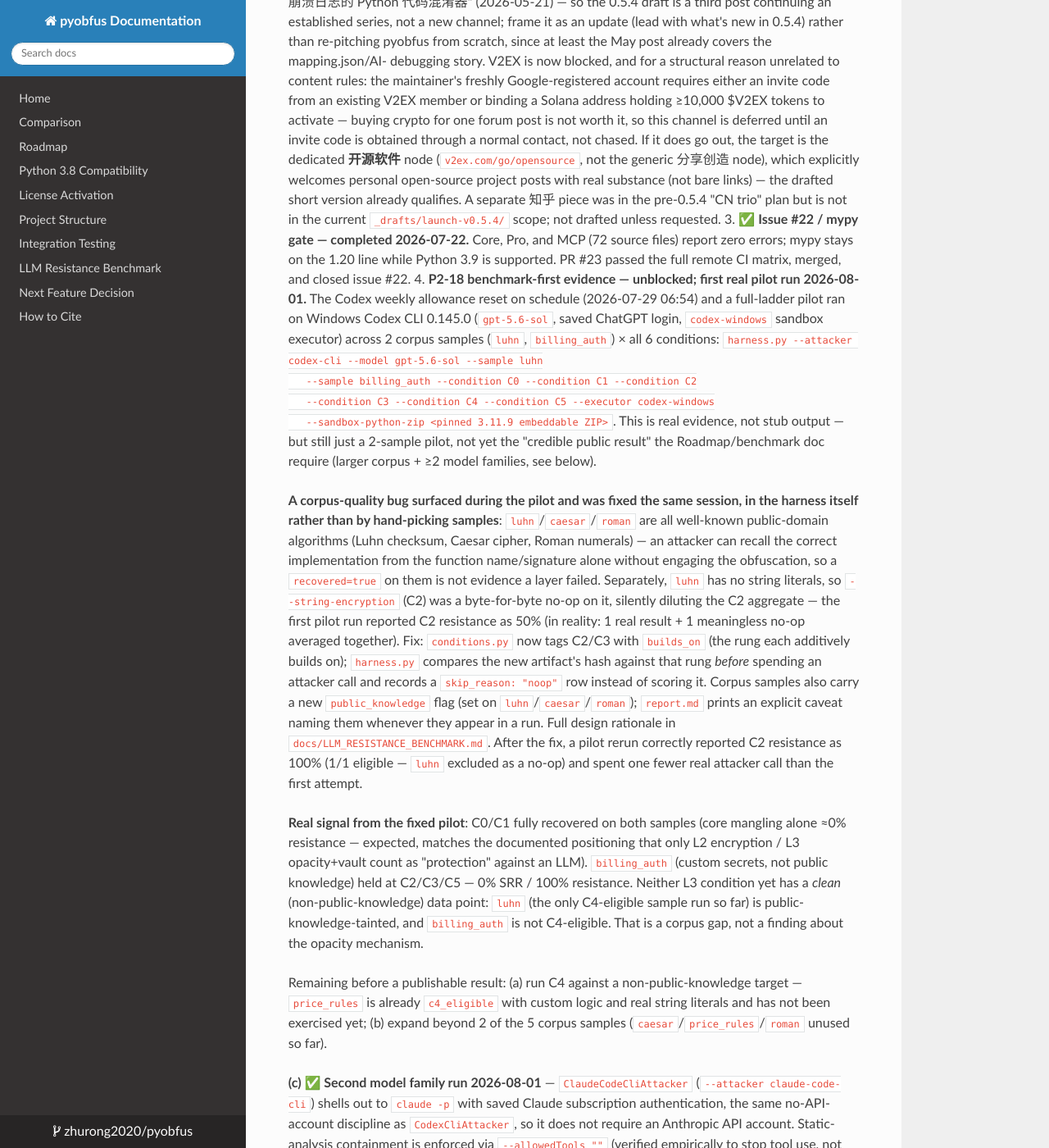
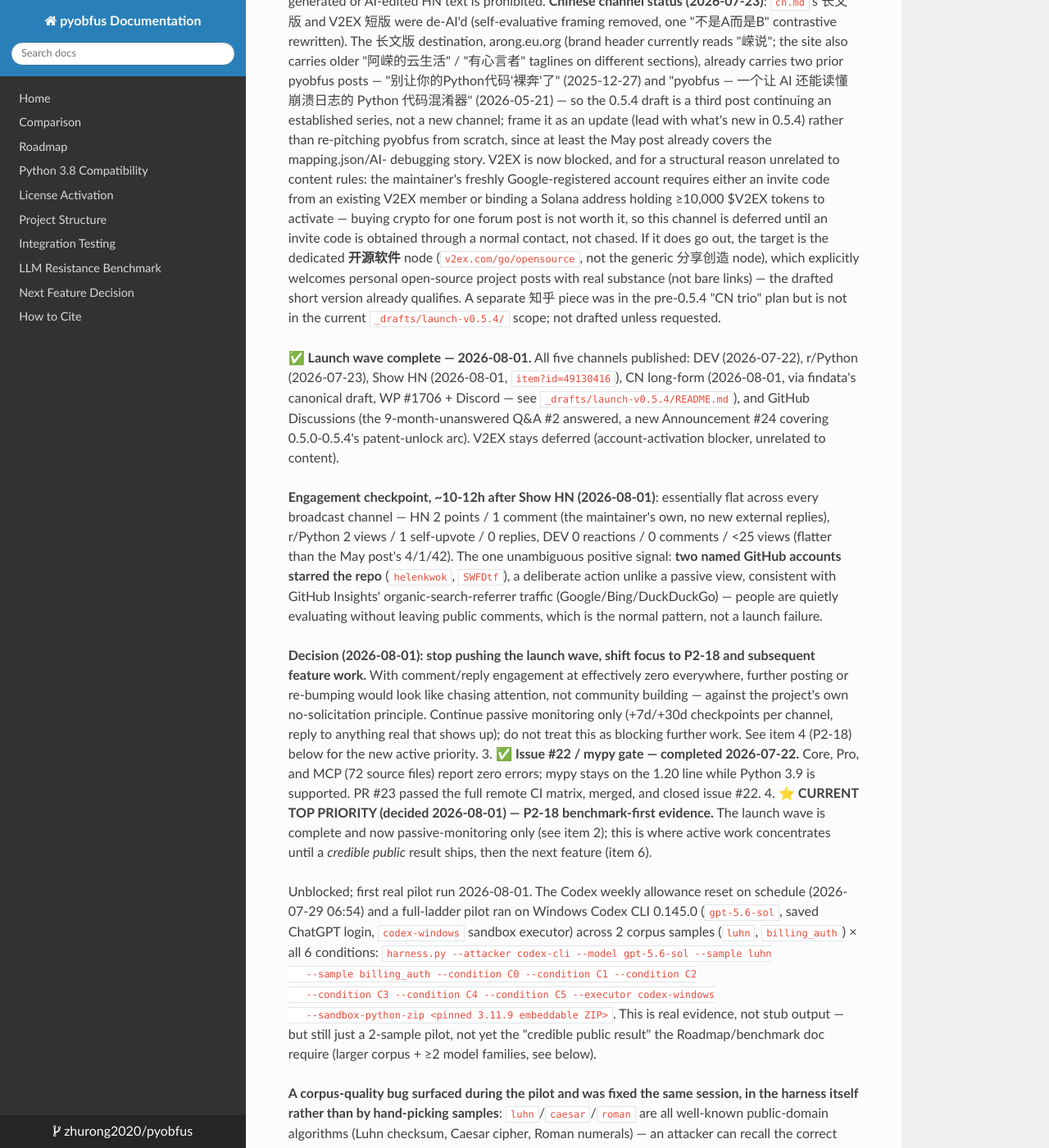
Before and after one commit to zhurong2020/pyobfus, an MkDocs documentation site: the page built from docs/POST_V0.4_TODO.md, in a window 1280 px wide and 1400 px high, scrolled down 1582 px. Shown: the whole window at 82% size. Built offline with MkDocs 1.6.1, drawn with Linux system fonts in a browser that asks for light colours; nearby versions of some CDN libraries; some of the changed text lies outside the part shown.

Commit message:
docs: close out the launch wave, pivot focus to P2-18 and next features
All five launch channels published (DEV, r/Python, Show HN, CN
long-form, GitHub Discussions). Engagement checkpoint ~10-12h after
Show HN came back essentially flat everywhere except two real GitHub
stars (helenkwok, SWFDtf) -- a deliberate action, unlike passive views.
Decision: stop pushing the launch wave (further posting would look
like chasing attention against the project's own no-solicitation
principle), shift to passive +7d/+30d monitoring only, and make P2-18
benchmark work the current top priority until a credible public
result ships, then move to the next feature.

Folded the launch-wave blow-by-blow in CLAUDE.md's cold-start block
down to a pointer + one-line summary now that POST_V0.4_TODO.md and
_drafts/launch-v0.5.4/README.md carry the full detail -- keeps the
always-loaded file from growing unbounded.

Co-Authored-By: Claude Sonnet 5 <noreply@anthropic.com>

```diff
--- a/docs/POST_V0.4_TODO.md
+++ b/docs/POST_V0.4_TODO.md
@@ -13,11 +13,18 @@
 > The trial-bypass reports #20/#21 are answered and the trial is now documented
 > as a convenience control, not a security boundary. CI enforces all three test
 > roots. Issue #22 is closed after PR #23 merged with the blocking mypy gate.
-> The DEV launch article is live; remaining open: the rest of the launch wave.
-> **P2-18 got its first real (non-stub) pilot run 2026-08-01** — see below;
-> a *credible public* result (larger corpus, ≥2 model families) is still open.
+> **Launch wave complete 2026-08-01** (DEV/r-Python/Show HN/CN long-form/
+> GitHub Discussions, all five channels) — engagement came back essentially
+> flat everywhere except two real GitHub stars; decision made to stop
+> pushing it and shift active work to P2-18 + subsequent features (item 4
+> is now the current top priority). Passive monitoring continues (+7d/+30d
+> checkpoints), it just isn't blocking anything.
+> **P2-18 got its first real (non-stub) pilots from two model families
+> (Codex + Claude) 2026-08-01** — see item 4 below; a *credible public*
+> result (larger corpus, a clean non-public-knowledge C4 data point) is
+> still open and is where session time should concentrate now.
 
-## Current prioritized TODO (2026-07-22)
+## Current prioritized TODO (2026-08-01)
 
 1. ✅ **Documentation truth sweep — completed 2026-07-20.** Active surfaces use
    the real `pyobfus SRC -o OUT --level pro --<flag>` syntax; 0.5.4 and the
@@ -85,12 +92,45 @@
    drafted short version already qualifies. A separate 知乎 piece was in the
    pre-0.5.4 "CN trio" plan but is not in the current `_drafts/launch-v0.5.4/`
    scope; not drafted unless requested.
+
+   **✅ Launch wave complete — 2026-08-01.** All five channels published: DEV
+   (2026-07-22), r/Python (2026-07-23), Show HN (2026-08-01,
+   `item?id=49130416`), CN long-form (2026-08-01, via findata's canonical
+   draft, WP #1706 + Discord — see `_drafts/launch-v0.5.4/README.md`), and
+   GitHub Discussions (the 9-month-unanswered Q&A #2 answered, a new
+   Announcement #24 covering 0.5.0-0.5.4's patent-unlock arc). V2EX stays
+   deferred (account-activation blocker, unrelated to content).
+
+   **Engagement checkpoint, ~10-12h after Show HN (2026-08-01)**: essentially
+   flat across every broadcast channel — HN 2 points / 1 comment (the
+   maintainer's own, no new external replies), r/Python 2 views / 1
+   self-upvote / 0 replies, DEV 0 reactions / 0 comments / <25 views (flatter
+   than the May post's 4/1/42). The one unambiguous positive signal: **two
+   named GitHub accounts starred the repo** (`helenkwok`, `SWFDtf`), a
+   deliberate action unlike a passive view, consistent with GitHub Insights'
+   organic-search-referrer traffic (Google/Bing/DuckDuckGo) — people are
+   quietly evaluating without leaving public comments, which is the normal
+   pattern, not a launch failure.
+
+   **Decision (2026-08-01): stop pushing the launch wave, shift focus to
+   P2-18 and subsequent feature work.** With comment/reply engagement at
+   effectively zero everywhere, further posting or re-bumping would look like
+   chasing attention, not community building — against the project's own
+   no-solicitation principle. Continue passive monitoring only (+7d/+30d
+   checkpoints per channel, reply to anything real that shows up); do not
+   treat this as blocking further work. See item 4 (P2-18) below for the new
+   active priority.
 3. ✅ **Issue #22 / mypy gate — completed 2026-07-22.** Core, Pro, and MCP (72
    source files) report zero errors; mypy stays on the 1.20 line while Python
    3.9 is supported. PR #23 passed the full remote CI matrix, merged, and
    closed issue #22.
-4. **P2-18 benchmark-first evidence — unblocked; first real pilot run
-   2026-08-01.** The Codex weekly allowance reset on schedule (2026-07-29
+4. **⭐ CURRENT TOP PRIORITY (decided 2026-08-01) — P2-18 benchmark-first
+   evidence.** The launch wave is complete and now passive-monitoring only
+   (see item 2); this is where active work concentrates until a *credible
+   public* result ships, then the next feature (item 6).
+
+   Unblocked; first real pilot run 2026-08-01. The Codex weekly allowance
+   reset on schedule (2026-07-29
    06:54) and a full-ladder pilot ran on Windows Codex CLI 0.145.0
    (`gpt-5.6-sol`, saved ChatGPT login, `codex-windows` sandbox executor)
    across 2 corpus samples (`luhn`, `billing_auth`) × all 6 conditions:
```
Also changed, not shown: CLAUDE.md (+4 -4 lines).
